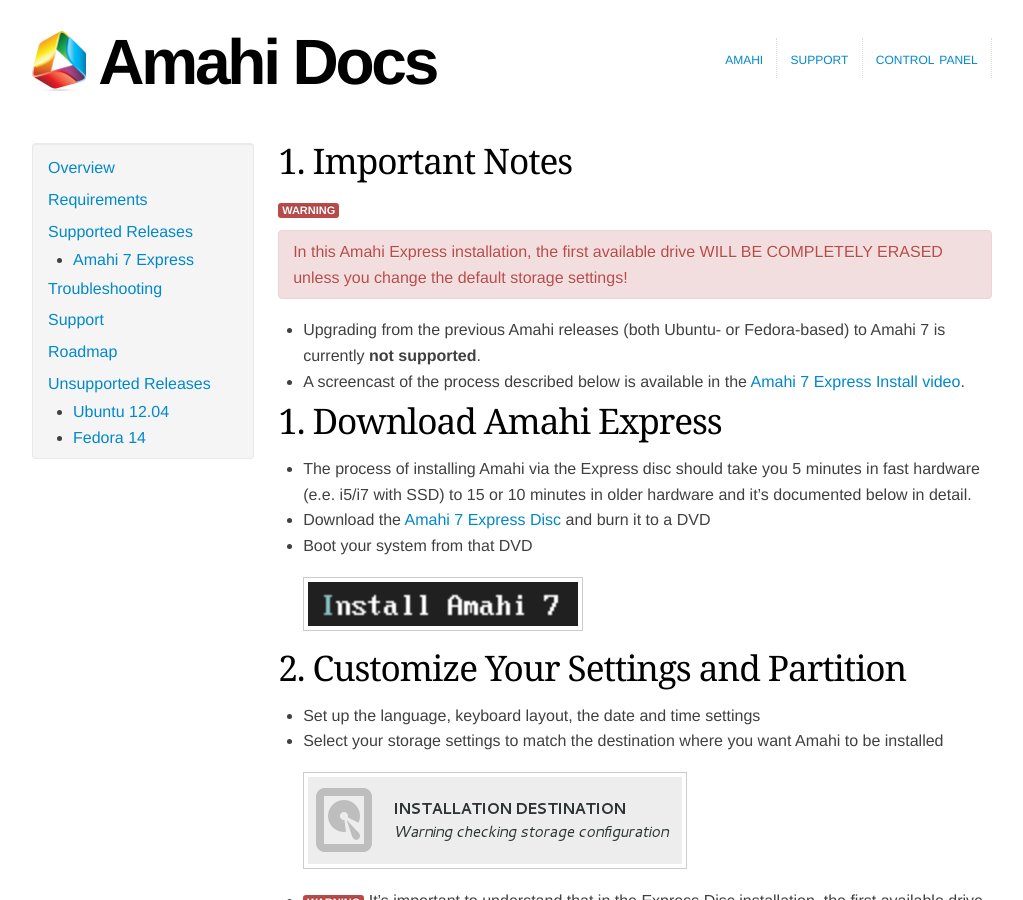
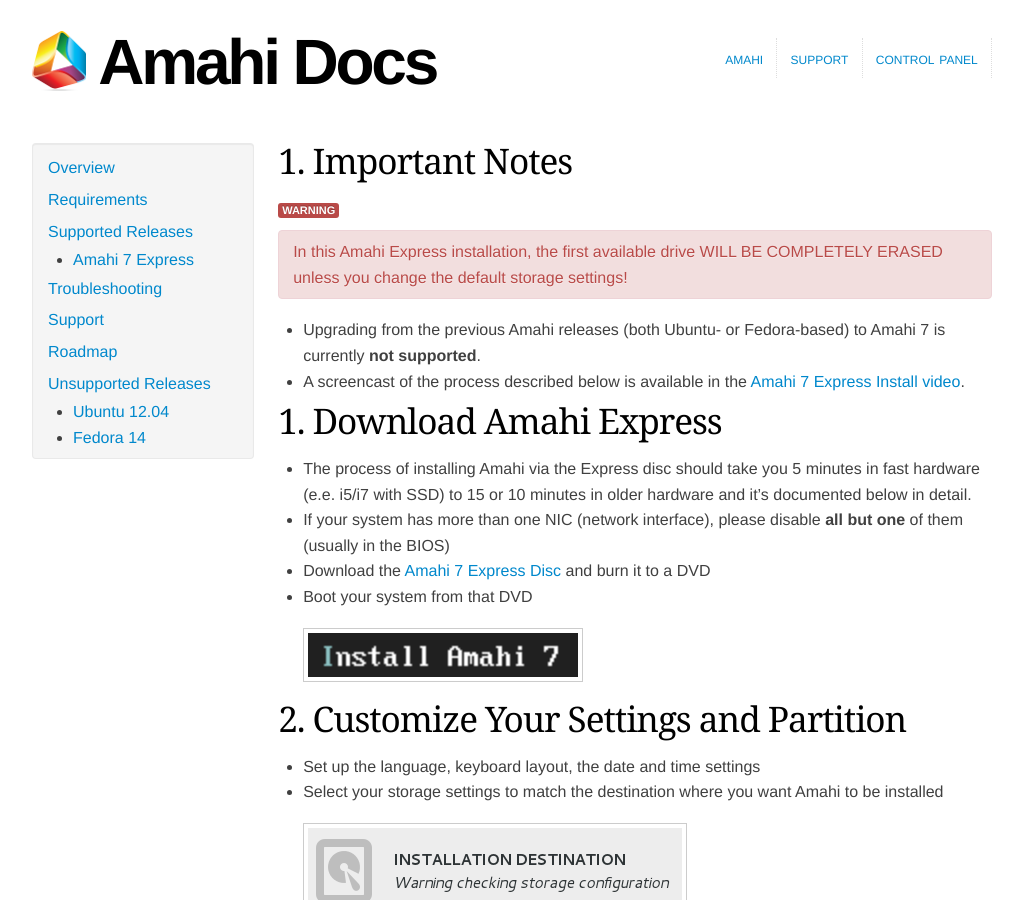
Before and after one commit to amahi/docs, a Jekyll site: the page built from amahi-7-express.md, in a window 1280 px wide and 900 px high. Shown: the whole window, without its empty margins (128-1151 px from the left). Built offline with Jekyll 4.4.1, drawn with Linux system fonts in a browser that asks for light colours; nearby versions of some CDN libraries.

Commit message:
ask the user to disable all NICs but one

```diff
--- a/amahi-7-express.md
+++ b/amahi-7-express.md
@@ -16,6 +16,7 @@ In this Amahi Express installation, the first available drive WILL BE COMPLETELY
 
 # 1. Download Amahi Express
 * The process of installing Amahi via the Express disc should take you 5 minutes in fast hardware (e.e. i5/i7 with SSD) to 15 or 10 minutes in older hardware and it's documented below in detail.
+* If your system has more than one NIC (network interface), please disable **all but one** of them (usually in the BIOS)
 * Download the [Amahi 7 Express Disc](https://wiki.amahi.org/index.php/Express_CD) and burn it to a DVD
 * Boot your system from that DVD
 
```
